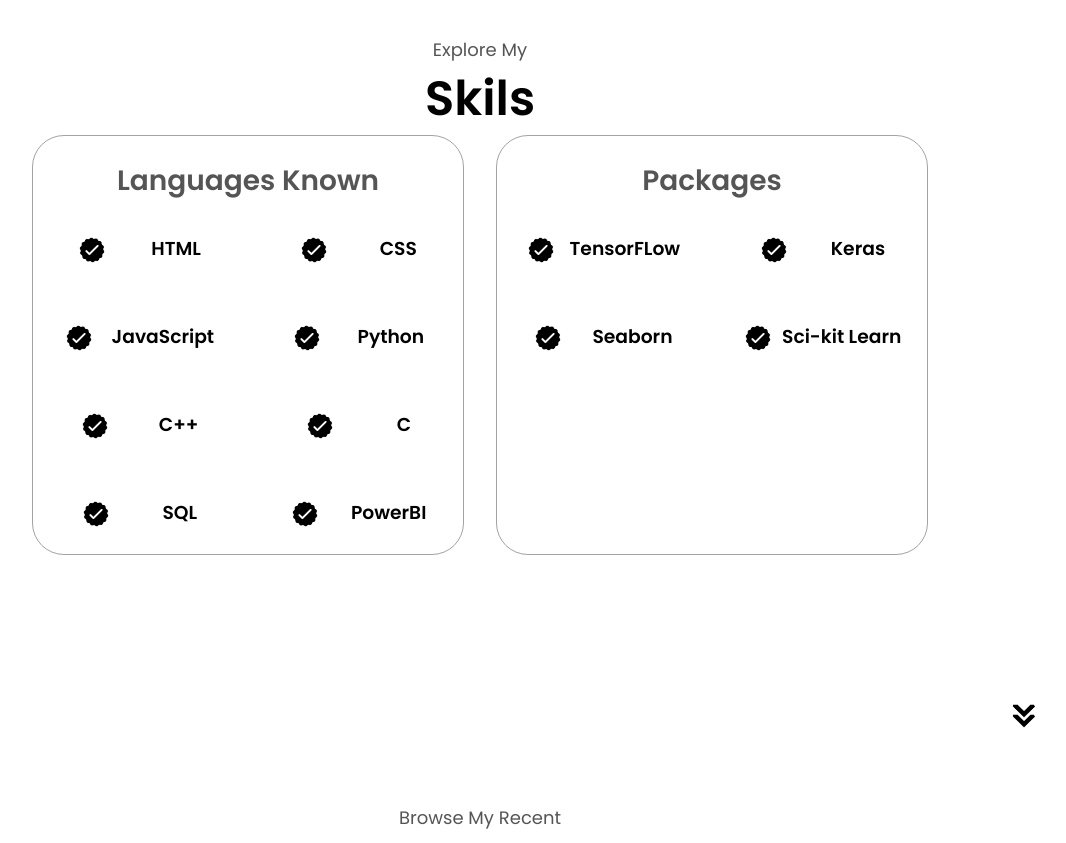
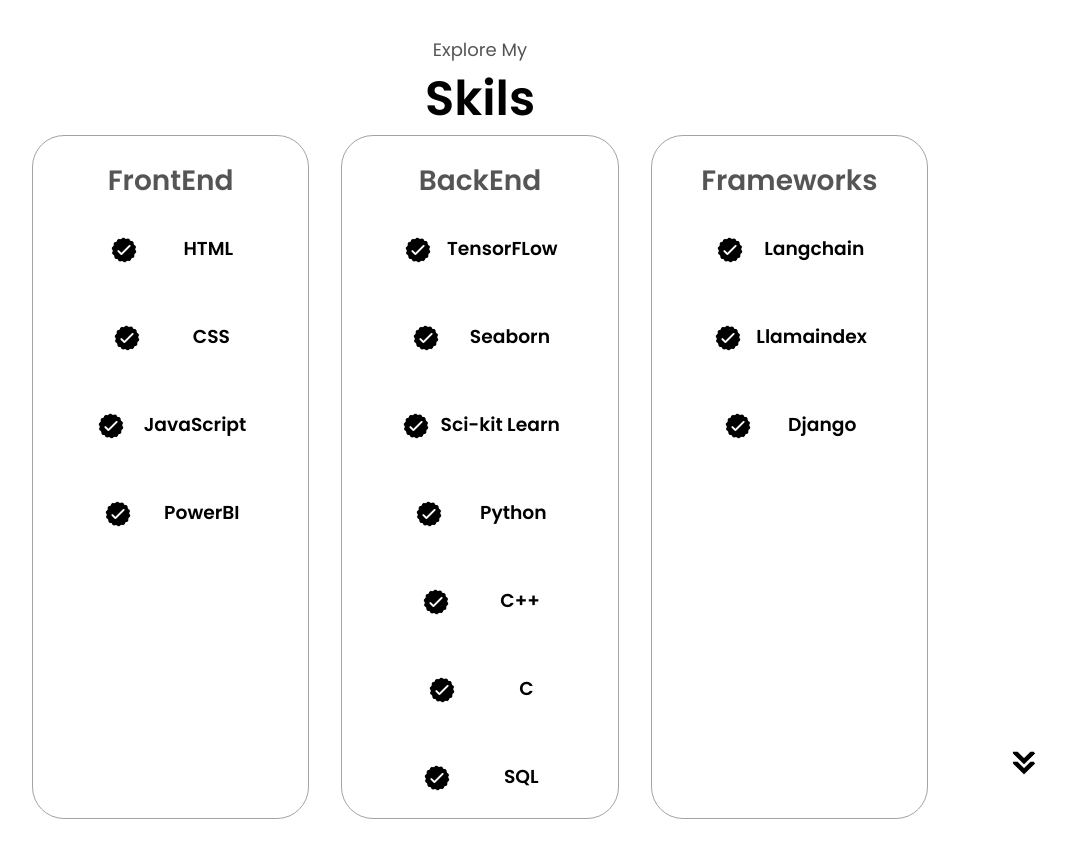
Before and after one commit to kanishkaran/Portfolio-kanish, a plain HTML site: page index.html in a window 1280 px wide. Shown: the part 1660-2503 px from the top of the page, without its empty margins (160-1226 px from the left). Drawn offline with Linux system fonts and the light colour scheme.

Commit message:
Update index.html

```diff
--- a/index.html
+++ b/index.html
@@ -76,7 +76,7 @@
                 </div>
                 <div class="text-container">
                     <p>
-
+                        <br>
                         Dynamic and dedicated, eager to embark on a rewarding journey as a Software Developer. Adept at crafting efficient and scalable solutions through a strong foundation in Data Structures and Algorithms. Passionate about machine learning and data science, with a keen interest in translating theoretical knowledge into practical, impactful applications.
                         As a quick and adaptable learner,Always eager to learn and stay updated on industry trends, I bring a blend of enthusiasm and foundational knowledge to contribute effectively in a collaborative team environment.
                     </p>
@@ -91,7 +91,7 @@
         <div class="experience-details">
             <div class="about-container">
                 <div class="details-container">
-                    <h2 class="experience-sub-title">Languages Known</h2>
+                    <h2 class="experience-sub-title">FrontEnd</h2>
                     <div class="article-container">
                         <article>
                             <img src="./assets/checkmark.png" alt="experience icon" class="icon">
@@ -109,6 +109,35 @@
                             <img src="./assets/checkmark.png" alt="experience icon" class="icon">
                             <div>
                                 <h3>JavaScript</h3>
+                            </div>
+                        </article>
+                        <article>
+                            <img src="./assets/checkmark.png" alt="experience icon" class="icon">
+                            <div>
+                                <h3>PowerBI</h3>
+                            </div>
+                        </article>
+                    </div>
+                </div>
+                <div class="details-container">
+                    <h2 class="experience-sub-title">BackEnd</h2>
+                    <div class="article-container">
+                        <article>
+                            <img src="./assets/checkmark.png" alt="experience icon" class="icon">
+                            <div>
+                                <h3>TensorFLow</h3>
+                            </div>
+                        </article>
+                        <article>
+                            <img src="./assets/checkmark.png" alt="experience icon" class="icon">
+                            <div>
+                                <h3>Seaborn</h3>
+                            </div>
+                        </article>
+                        <article>
+                            <img src="./assets/checkmark.png" alt="experience icon" class="icon">
+                            <div>
+                                <h3>Sci-kit Learn<h3>
                             </div>
                         </article>
                         <article>
@@ -135,39 +164,27 @@
                                 <h3>SQL</h3>
                             </div>
                         </article>
-                        <article>
-                            <img src="./assets/checkmark.png" alt="experience icon" class="icon">
-                            <div>
-                                <h3>PowerBI</h3>
-                            </div>
-                        </article>
                     </div>
                 </div>
                 <div class="details-container">
-                    <h2 class="experience-sub-title">Packages</h2>
+                    <h2 class="experience-sub-title">Frameworks</h2>
                     <div class="article-container">
                         <article>
                             <img src="./assets/checkmark.png" alt="experience icon" class="icon">
                             <div>
-                                <h3>TensorFLow</h3>
+                                <h3>Langchain</h3>
                             </div>
                         </article>
                         <article>
                             <img src="./assets/checkmark.png" alt="experience icon" class="icon">
                             <div>
-                                <h3>Keras</h3>
+                                <h3>Llamaindex</h3>
                             </div>
                         </article>
                         <article>
                             <img src="./assets/checkmark.png" alt="experience icon" class="icon">
                             <div>
-                                <h3>Seaborn</h3>
-                            </div>
-                        </article>
-                        <article>
-                            <img src="./assets/checkmark.png" alt="experience icon" class="icon">
-                            <div>
-                                <h3>Sci-kit Learn<h3>
+                                <h3>Django</h3>
                             </div>
                         </article>
                     </div>
```
